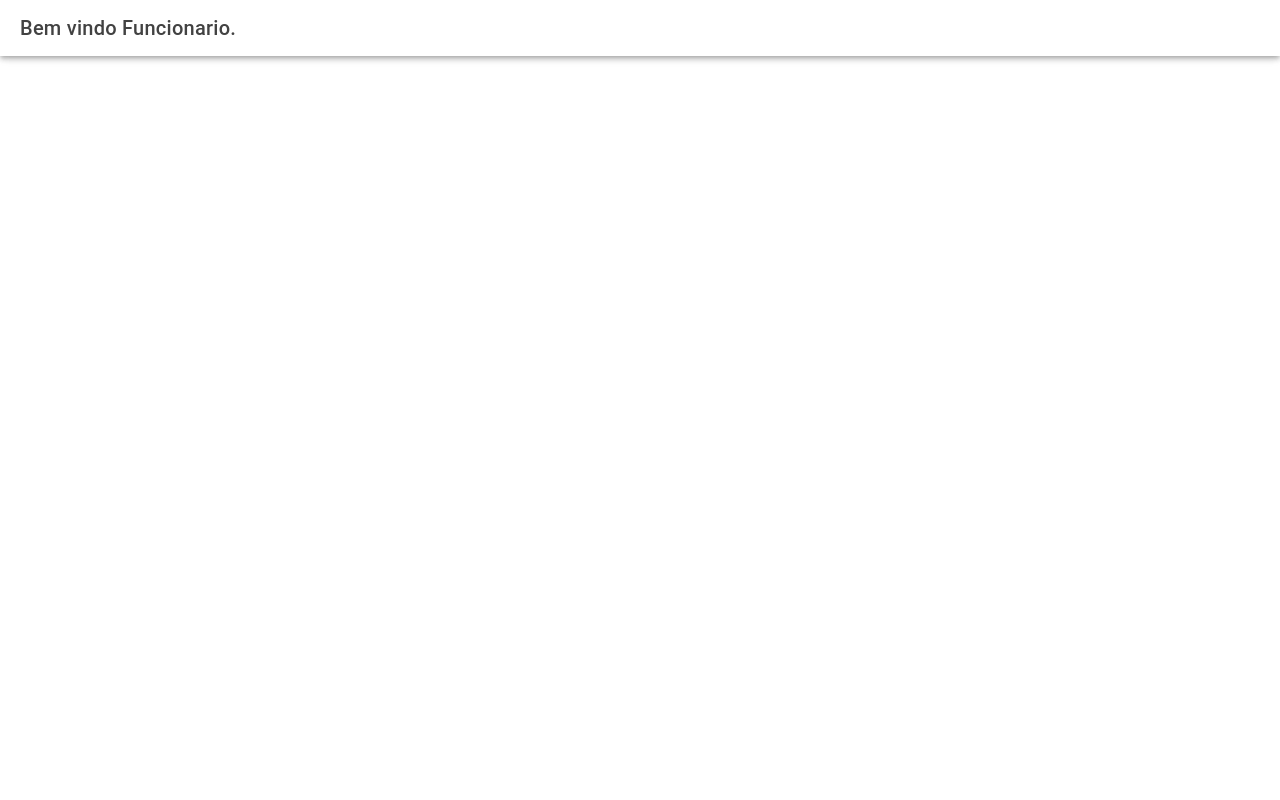
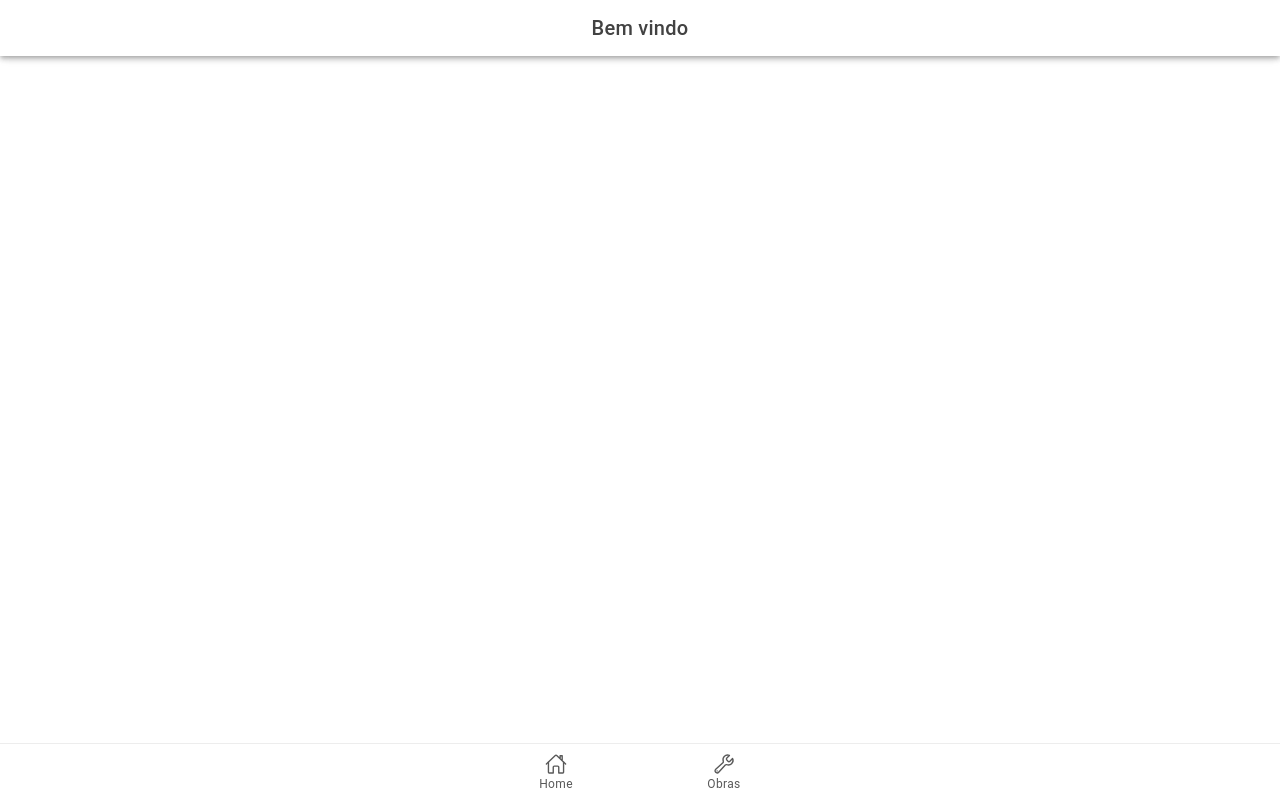
Before and after one commit to brunobcpro/projeto-web, a React (Create React App) app in the folder frontend/app-projeto/: page /func in a window 1280 px wide. Built offline with nearby package versions, Linux system fonts and the light colour scheme.

Commit message:
Individualizando as rotas + pagina inicial
Dei um start na página inicial para os funcionários e adms, assim como as rotas agora estão mais individualizadas. Depois podemos fazer a distinção de ID's para que cada funcionário tenha acesso a obra na qual trabalha.

```diff
--- /dev/null
+++ b/frontend/app-projeto/src/components/Página-inicial.tsx
@@ -0,0 +1,37 @@
+import { IonApp, IonHeader, IonIcon, IonLabel, IonTabBar, IonTabButton, IonTitle, IonToolbar } from '@ionic/react';
+import React from 'react';
+import { useLocation } from 'react-router-dom';
+import {homeOutline, cashOutline, buildOutline} from 'ionicons/icons'
+
+const Start: React.FC = () => {
+  const location = useLocation();
+  const queryParams = new URLSearchParams(location.search);
+  const username = queryParams.get('username');
+
+  return (
+    <IonApp>
+      <IonHeader>
+        <IonToolbar>
+          <IonTitle className='ion-text-center'>
+            Bem vindo {username}
+          </IonTitle>
+        </IonToolbar>
+      </IonHeader>
+      <IonTabBar slot='bottom'>
+      <IonTabButton tab='Home' >
+        <IonIcon icon={homeOutline}></IonIcon>
+        <IonLabel>Home</IonLabel>
+      </IonTabButton>
+      <IonTabButton tab='Obras'>
+  <IonIcon icon={buildOutline} />
+  <IonLabel>Obras</IonLabel>
+</IonTabButton>
+
+
+    </IonTabBar>
+    </IonApp>
+
+  );
+};
+
+export default Start;
--- a/frontend/app-projeto/src/pages/Adm.tsx
+++ b/frontend/app-projeto/src/pages/Adm.tsx
@@ -1,18 +1,13 @@
 import React, { useEffect } from 'react';
 import { IonContent, IonHeader, IonApp, IonTitle, IonToolbar, IonGrid, IonRow, IonCol, IonItem, IonLabel, IonInput, IonButton } from '@ionic/react';
 import axios from 'axios';
+import Start from '../components/Página-inicial';
 
 const Adm: React.FC = () => {
 
     return(
         <IonApp>
-            <IonHeader>
-                <IonToolbar>
-                    <IonTitle>
-                    Bem vindo ADM.
-                    </IonTitle>
-                </IonToolbar>
-            </IonHeader>
+            <Start />
         </IonApp>
     )
 }
--- a/frontend/app-projeto/src/pages/Funcionario.tsx
+++ b/frontend/app-projeto/src/pages/Funcionario.tsx
@@ -1,18 +1,13 @@
 import React, { useEffect } from 'react';
 import { IonContent, IonHeader, IonApp, IonTitle, IonToolbar, IonGrid, IonRow, IonCol, IonItem, IonLabel, IonInput, IonButton } from '@ionic/react';
 import axios from 'axios';
+import Start from '../components/Página-inicial';
 
 const Funcionario: React.FC = () => {
 
     return(
         <IonApp>
-            <IonHeader>
-                <IonToolbar>
-                    <IonTitle>
-                    Bem vindo Funcionario.
-                    </IonTitle>
-                </IonToolbar>
-            </IonHeader>
+            <Start />
         </IonApp>
     )
 }
--- a/frontend/app-projeto/src/pages/Home.tsx
+++ b/frontend/app-projeto/src/pages/Home.tsx
@@ -1,6 +1,5 @@
 import React, { useEffect, useState } from 'react';
 import { IonContent, IonHeader, IonApp, IonTitle, IonToolbar, IonGrid, IonRow, IonCol, IonItem, IonLabel, IonInput, IonButton, IonAlert } from '@ionic/react';
-import './Home.css';
 import axios from 'axios';
 import { useHistory } from 'react-router-dom';
 
@@ -38,14 +37,13 @@ const Home: React.FC = () => {
 
   //Evento para o botão login
   const handleLoginClick = () => {
-
     if (authenticated) {
-      if (type === '1'){
-        history.push('/adm');
-      }else if(type === '2'){
-        history.push('/func');
+      if (type === '1') {
+        history.push(`/adm?username=${username}`); // Redirecionar para /adm?username=username
+      } else if (type === '2') {
+        history.push(`/func?username=${username}`); // Redirecionar para /func?username=username
       }
-    }else{
+    } else {
       setShowAlert(true);
     }
   };
```
Also changed, not shown: frontend/app-projeto/src/components/ExploreContainer.css (deleted, +0 -24 lines), frontend/app-projeto/src/components/ExploreContainer.tsx (deleted, +0 -13 lines), frontend/app-projeto/src/pages/Home.css (deleted), 1 other file (tests, documents, lock files or other folders).
